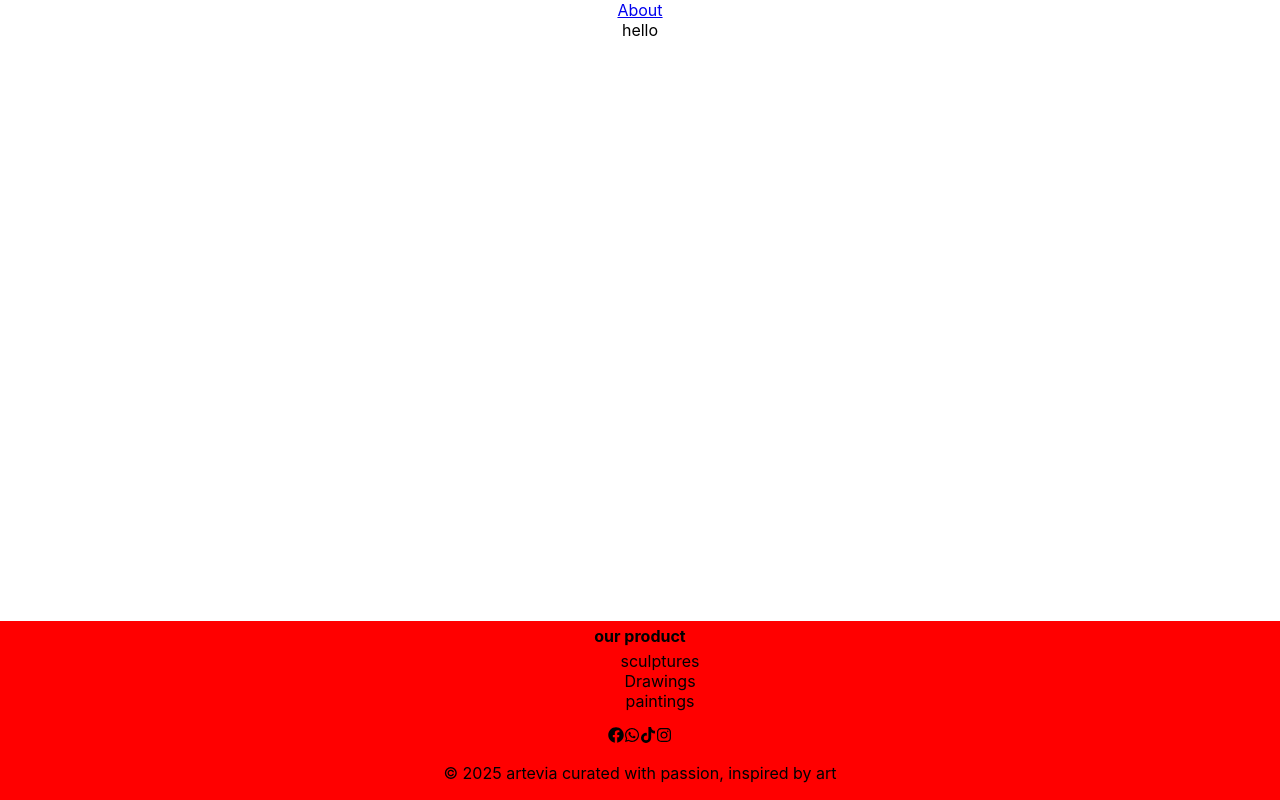
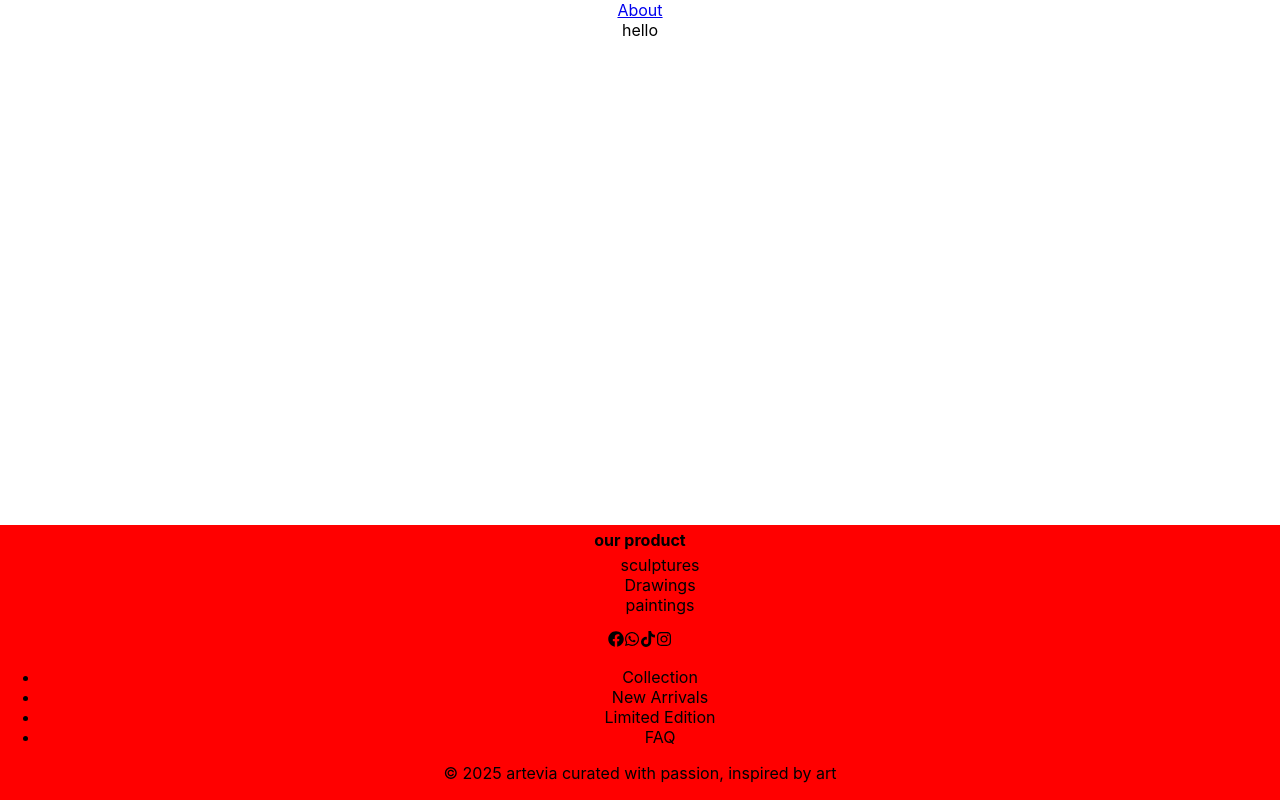
Before and after one commit to Kris-Ekiteles/artevia, a React (Create React App) app: page /about in a window 1280 px wide. Built offline with nearby package versions, Linux system fonts and the light colour scheme.

Commit message:
shop/faqs

```diff
--- a/src/components/Footer.js
+++ b/src/components/Footer.js
@@ -20,6 +20,15 @@ const Footer = () => {
         <FaTiktok />
         <FaInstagram />
       </div>
+      <div className="shop">
+        <ul>
+          <li>Collection</li>
+          <li>New Arrivals</li>
+          <li>Limited Edition</li>
+          {/* link for a new page for Faqs */}
+          <li>FAQ </li>
+        </ul>
+      </div>
       <div className="bottom">
         <p>&copy; 2025 artevia curated with passion, inspired by art</p>
       </div>
```
